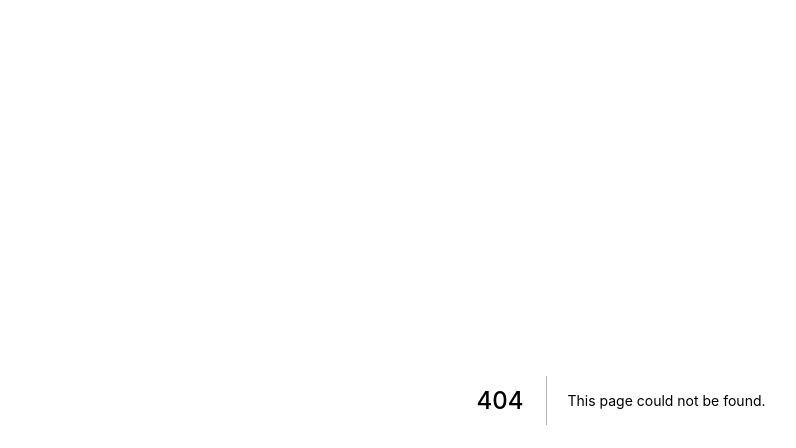
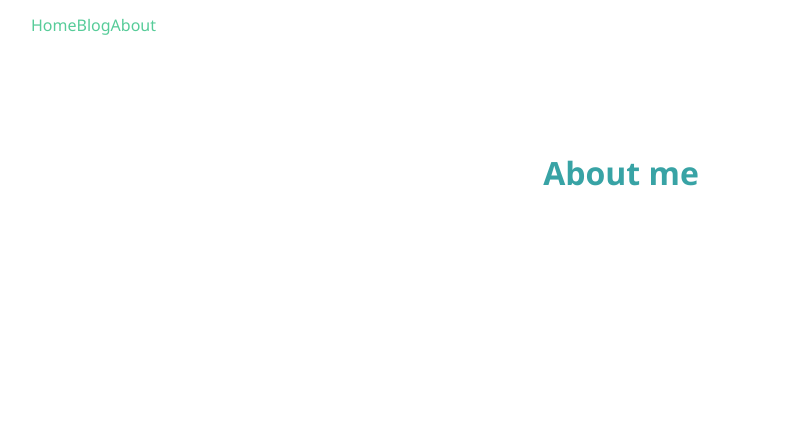
Before and after one commit to LarsAssen/blog-frontend, a Next.js app: page /about/About in a window 1280 px wide. Before the commit this address had no page. Shown: the top 448 px of the page, without its empty margins (19-815 px from the left). Built offline with nearby package versions, Linux system fonts and the light colour scheme.

Commit message:
added some simple navigation and styling

```diff
--- /dev/null
+++ b/components/Layout/Layout.tsx
@@ -0,0 +1,17 @@
+import React from 'react';
+import styles from '../../styles/Layout.module.scss';
+import NavBar from '../navagation/NavBar';
+const Layout: React.FC = ({children}) => {
+    return (
+        <div>
+            <NavBar />
+        <div className={styles.container}>
+            <main className={styles.main}>
+                {children}
+            </main>
+        </div>
+        </div>
+    )
+}
+
+export default Layout
--- a/components/navagation/NavBar.tsx
+++ b/components/navagation/NavBar.tsx
@@ -1,12 +1,16 @@
 import React from 'react'
-import Link from 'next/dist/client/link'
+import Link from 'next/link';
+import navStyles from '../../styles/Nav.module.scss';
 
 const NavBar: React.FC = () => {
     return (
-        <div>
-            <Link href="/">Home</Link>
-            <Link href="/blog">Blog</Link>
-        </div>
+        <nav className={navStyles.nav}>
+            <ul>
+                <li><Link href="/">Home</Link></li>
+                <li><Link href="/blog/Blog">Blog</Link></li>
+                <li><Link href="/about/About">About</Link></li>
+            </ul>
+        </nav>
     )
 }
 
--- a/pages/_app.tsx
+++ b/pages/_app.tsx
@@ -1,7 +1,12 @@
 import '../styles/globals.scss'
-import type { AppProps } from 'next/app'
+import type { AppProps } from 'next/app';
+import Layout from '../components/Layout/Layout';
 
 function MyApp({ Component, pageProps }: AppProps) {
-  return <Component {...pageProps} />
-}
+  return (
+    <Layout>
+      <Component {...pageProps} />
+    </Layout>
+
+  )}
 export default MyApp
--- /dev/null
+++ b/pages/about/About.tsx
@@ -0,0 +1,11 @@
+import React from 'react'
+
+const About: React.FC = () => {
+    return (
+        <div>
+            <h1>About me</h1>
+        </div>
+    )
+}
+
+export default About
--- a/styles/Home.module.scss
+++ b/styles/Layout.module.scss
@@ -3,7 +3,7 @@
   padding: 0 0.5rem;
   display: flex;
   flex-direction: column;
-  justify-content: center;
+  justify-content: flex-start;
   align-items: center;
   height: 100vh;
 }
@@ -13,7 +13,7 @@
   flex: 1;
   display: flex;
   flex-direction: column;
-  justify-content: center;
+  justify-content: flex-start;
   align-items: center;
 }
 
@@ -31,33 +31,6 @@
   justify-content: center;
   align-items: center;
   flex-grow: 1;
-}
-
-.title a {
-  color: #0070f3;
-  text-decoration: none;
-}
-
-.title a:hover,
-.title a:focus,
-.title a:active {
-  text-decoration: underline;
-}
-
-.title {
-  margin: 0;
-  line-height: 1.15;
-  font-size: 4rem;
-}
-
-.title,
-.description {
-  text-align: center;
-}
-
-.description {
-  line-height: 1.5;
-  font-size: 1.5rem;
 }
 
 .code {
--- /dev/null
+++ b/styles/Nav.module.scss
@@ -0,0 +1,16 @@
+.nav{
+    height: 50px;
+    padding: 10px;
+    background: white;
+    color: #57CC99;
+    display: flex;
+    align-items: center;
+    justify-content: flex-start;
+}
+
+.nav ul{
+    display: flex;
+    justify-content: center;
+    align-items: center;
+    list-style: none;
+}
--- a/styles/globals.scss
+++ b/styles/globals.scss
@@ -2,13 +2,21 @@ html,
 body {
   padding: 0;
   margin: 0;
-  font-family: -apple-system, BlinkMacSystemFont, Segoe UI, Roboto, Oxygen,
+  font-family: Segoe UI, Roboto, Oxygen,
     Ubuntu, Cantarell, Fira Sans, Droid Sans, Helvetica Neue, sans-serif;
 }
 
 a {
-  color: inherit;
+  color: #57CC99;
   text-decoration: none;
+}
+
+h1, h2, h3, h4{
+  color: #38A3A5;
+}
+
+p, li{
+  color: #707070;
 }
 
 * {
--- a/tsconfig.json
+++ b/tsconfig.json
@@ -14,6 +14,6 @@
     "isolatedModules": true,
     "jsx": "preserve"
   },
-  "include": ["next-env.d.ts", "**/*.ts", "**/*.tsx"],
+  "include": ["next-env.d.ts", "**/*.ts", "**/*.tsx", "components/Header"],
   "exclude": ["node_modules"]
 }
```
Also changed, not shown: components/Header/Header.tsx (added, +12 -0 lines), pages/blog/Blog.tsx (added, +11 -0 lines), pages/index.tsx (+7 -3 lines), styles/Header.module.scss (added, +26 -0 lines).
